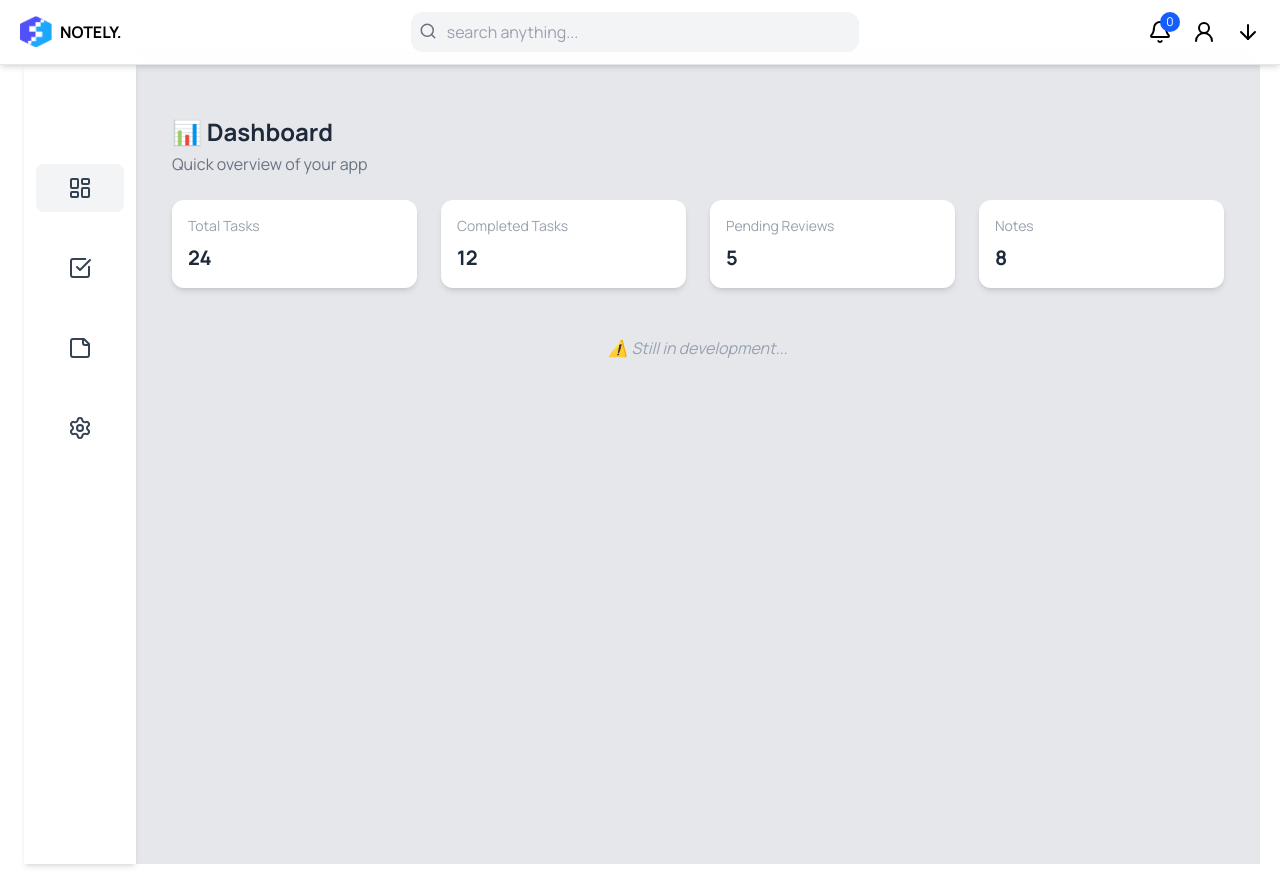
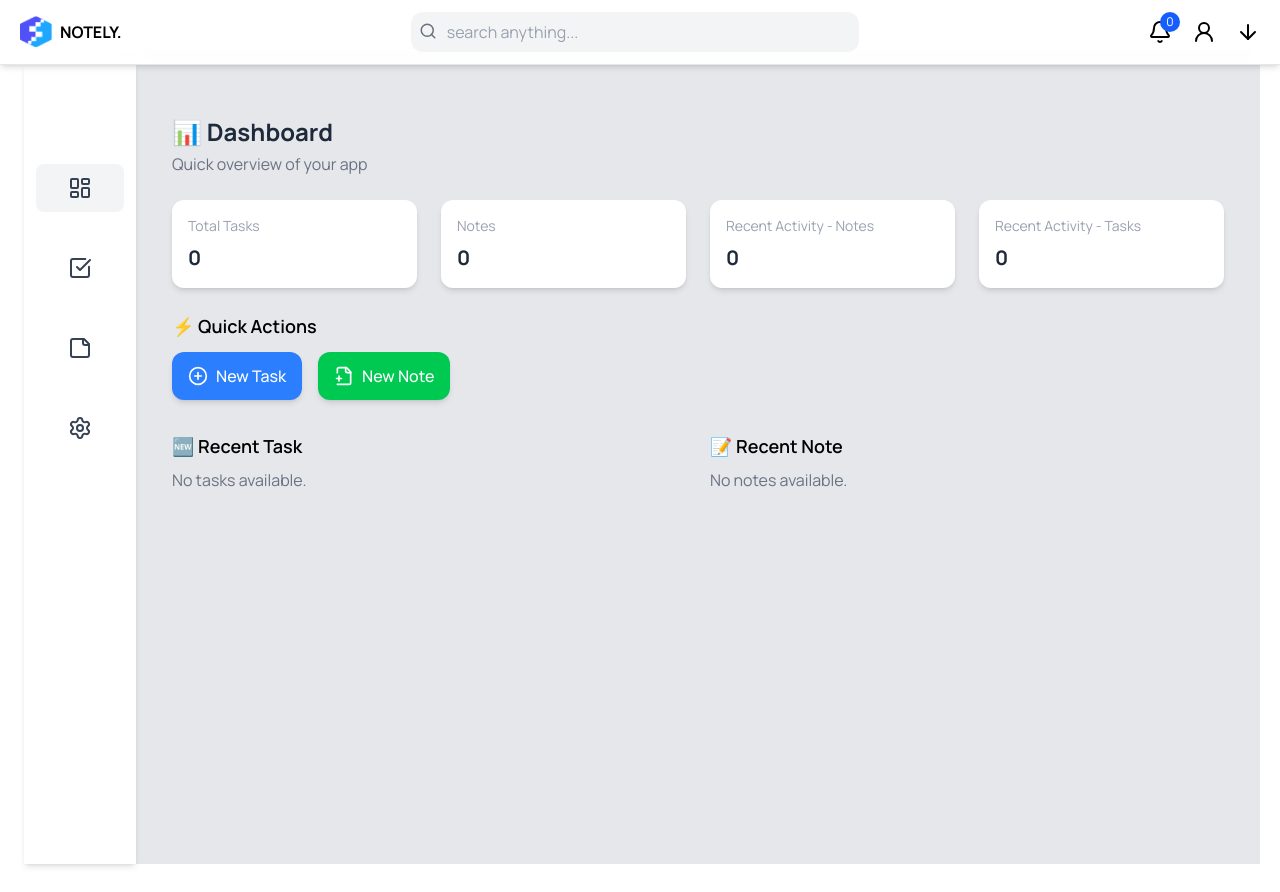
Before and after one commit to LupoNetn/notely, a React (Vite) app: page / in a window 1280 px wide. Built offline with nearby package versions, Linux system fonts and the light colour scheme; a web font is replaced by a local one.

Commit message:
finished dashboard app layout

```diff
--- a/src/components/AddTaskForm.jsx
+++ b/src/components/AddTaskForm.jsx
@@ -30,8 +30,8 @@ const AddTaskForm = ({ status, closeForm, taskToEdit }) => {
         id: crypto.randomUUID(),
         ...formData,
         status,
-        createdAt: new Date().toISOString(),
-        updatedAt: new Date().toISOString(),
+        createdAt: Date.now(),
+        updatedAt: Date.now(),
       });
     }
 
--- a/src/components/Dashboard.jsx
+++ b/src/components/Dashboard.jsx
@@ -1,11 +1,44 @@
-import React from "react";
+import React,{useState} from "react";
+import { Link } from "react-router-dom";
+import { useNotesContext } from "../context/NotesContext";
+import { useTasksContext } from "../context/TasksContext";
+import { PlusCircle, FilePlus2 } from "lucide-react"; // icons
 
 const Dashboard = () => {
-  const sampleStats = [
-    { id: 1, title: "Total Tasks", value: 24 },
-    { id: 2, title: "Completed Tasks", value: 12 },
-    { id: 3, title: "Pending Reviews", value: 5 },
-    { id: 4, title: "Notes", value: 8 },
+  const { notes } = useNotesContext();
+  const { tasks } = useTasksContext();
+
+
+  // Pick latest task & note
+  const latestTask = [...tasks].sort(
+    (a, b) => (b.updatedAt || b.createdAt) - (a.updatedAt || a.createdAt)
+  )[0];
+
+  const latestNote = [...notes].sort(
+    (a, b) => (b.updatedAt || b.createdAt) - (a.updatedAt || a.createdAt)
+  )[0];
+
+  const getRecentActivity = (items, days = 7) => {
+    const cutoff = Date.now() - days * 24 * 60 * 60 * 1000;
+    return items.filter(
+      (item) =>
+        item.createdAt >= cutoff || (item.updatedAt && item.updatedAt >= cutoff)
+    ).length;
+  };
+
+  const appStats = [
+    { id: 1, title: "Total Tasks", value: tasks.length },
+    { id: 2, title: "Notes", value: notes.length },
+    {
+      id: 3,
+      title: "Recent Activity - Notes",
+      value: getRecentActivity(notes),
+    },
+    {
+      id: 4,
+      title: "Recent Activity - Tasks",
+      value: getRecentActivity(tasks),
+    },
   ];
 
   return (
@@ -15,8 +48,9 @@ const Dashboard = () => {
         <p className="text-gray-500 mt-1">Quick overview of your app</p>
       </header>
 
-      <div className="grid grid-cols-1 sm:grid-cols-2 lg:grid-cols-4 gap-6 mb-6">
-        {sampleStats.map((stat) => (
+      {/* Stats */}
+      <div className="grid grid-cols-2 sm:grid-cols-2 lg:grid-cols-4 gap-6 mb-6">
+        {appStats.map((stat) => (
           <div
             key={stat.id}
             className="bg-white p-4 rounded-xl shadow-md hover:shadow-lg transition cursor-pointer"
@@ -27,9 +61,73 @@ const Dashboard = () => {
         ))}
       </div>
 
-      <div className="text-center mt-12 text-gray-400 italic">
-        ⚠️ Still in development...
+      {/* Quick Actions */}
+      <div className="mb-8">
+        <h3 className="text-lg font-semibold mb-3">⚡ Quick Actions</h3>
+        <div className="flex flex-col sm:flex-row gap-4">
+          <Link
+            to="/tasks"
+            className="flex items-center justify-center gap-2 bg-blue-500 hover:bg-blue-600 text-white font-medium px-4 py-3 rounded-xl shadow-md transition"
+          >
+            <PlusCircle size={20} />
+            New Task
+          </Link>
+          <Link
+            to="/note-create"
+            className="flex items-center justify-center gap-2 bg-green-500 hover:bg-green-600 text-white font-medium px-4 py-3 rounded-xl shadow-md transition"
+          >
+            <FilePlus2 size={20} />
+            New Note
+          </Link>
+        </div>
       </div>
+
+      {/* Recent Activity Section */}
+      <div className="flex flex-col lg:flex-row gap-6">
+        {/* Recent Task */}
+        <div className="flex-1">
+          <h3 className="text-lg font-semibold mb-2">🆕 Recent Task</h3>
+          {tasks.length === 0 ? (
+            <p className="text-gray-500">No tasks available.</p>
+          ) : (
+            <Link
+              to="/tasks"
+              className="block bg-white p-4 rounded-xl shadow-md hover:shadow-lg transition"
+            >
+              <h4 className="text-gray-800 font-bold">{latestTask.title}</h4>
+              <p className="text-gray-500 text-sm">
+                {latestTask.description || "No description"}
+              </p>
+              <p className="text-xs text-gray-400 mt-2">
+                Created {new Date(latestTask.createdAt).toLocaleString()}
+              </p>
+            </Link>
+          )}
+        </div>
+
+        {/* Recent Note */}
+        <div className="flex-1">
+          <h3 className="text-lg font-semibold mb-2">📝 Recent Note</h3>
+          {notes.length === 0 ? (
+            <p className="text-gray-500">No notes available.</p>
+          ) : (
+            <Link
+              to="/notes"
+              className="block bg-white p-4 rounded-xl shadow-md hover:shadow-lg transition"
+            >
+              <h4 className="text-gray-800 font-bold">{latestNote.title}</h4>
+              <p className="text-gray-500 text-sm truncate">
+                {latestNote.content || "No content"}
+              </p>
+              <p className="text-xs text-gray-400 mt-2">
+                Created {new Date(latestNote.createdAt).toLocaleString()}
+              </p>
+            </Link>
+          )}
+        </div>
+      </div>
+
+
     </div>
   );
 };
--- a/src/components/NotesCreation.jsx
+++ b/src/components/NotesCreation.jsx
@@ -42,7 +42,7 @@ const NotesCreation = () => {
       <div className="w-full p-3">
         {/* Header */}
         <div className="flex items-center mb-6 gap-3">
-          <Link to="/notes">
+          <Link onClick={() => navigate(-1)}>
             <ArrowLeft className="w-8 h-8 -mt-3" />
           </Link>
           <h1 className="text-2xl font-semibold text-gray-800 mb-4">
```
